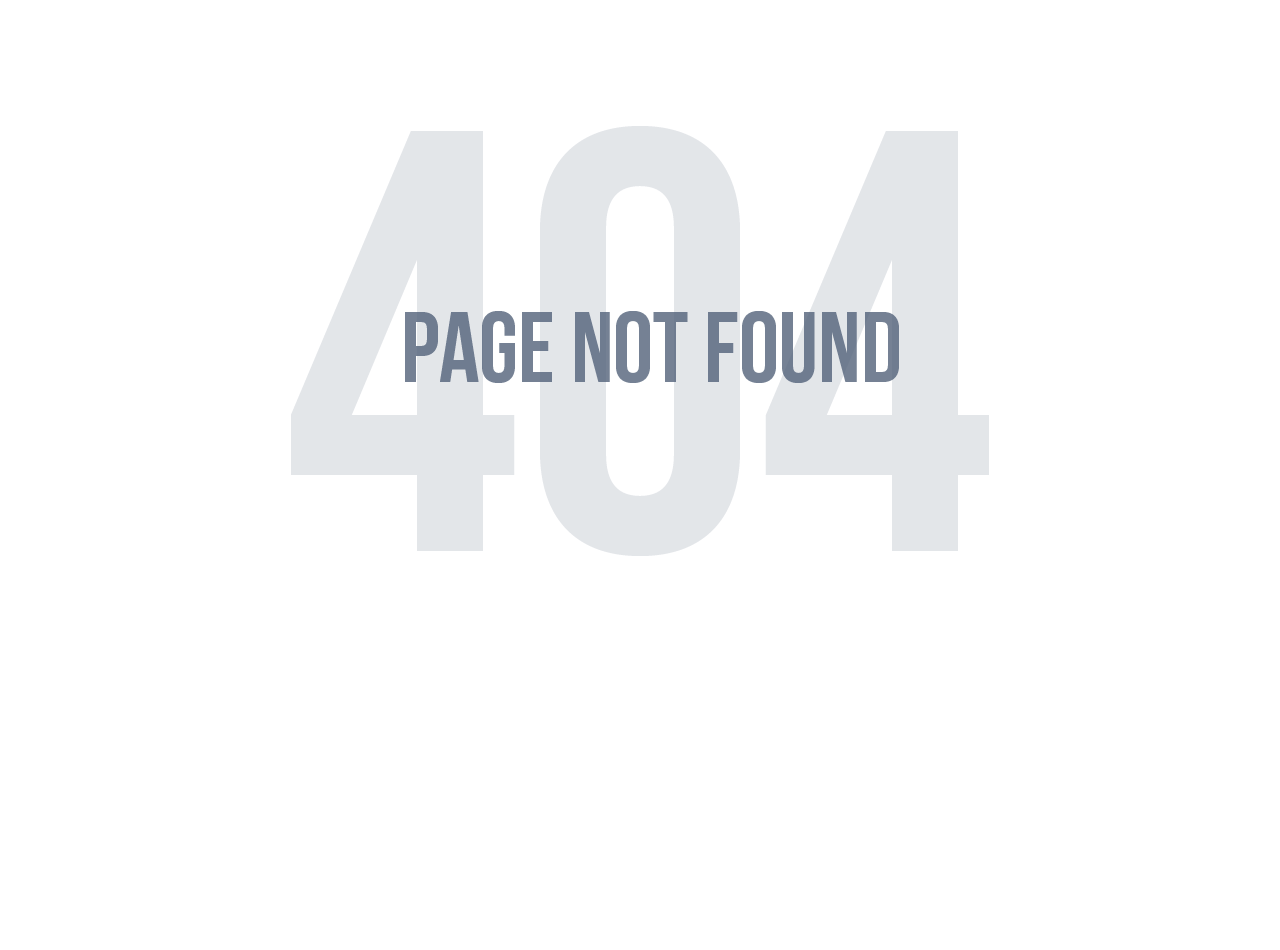
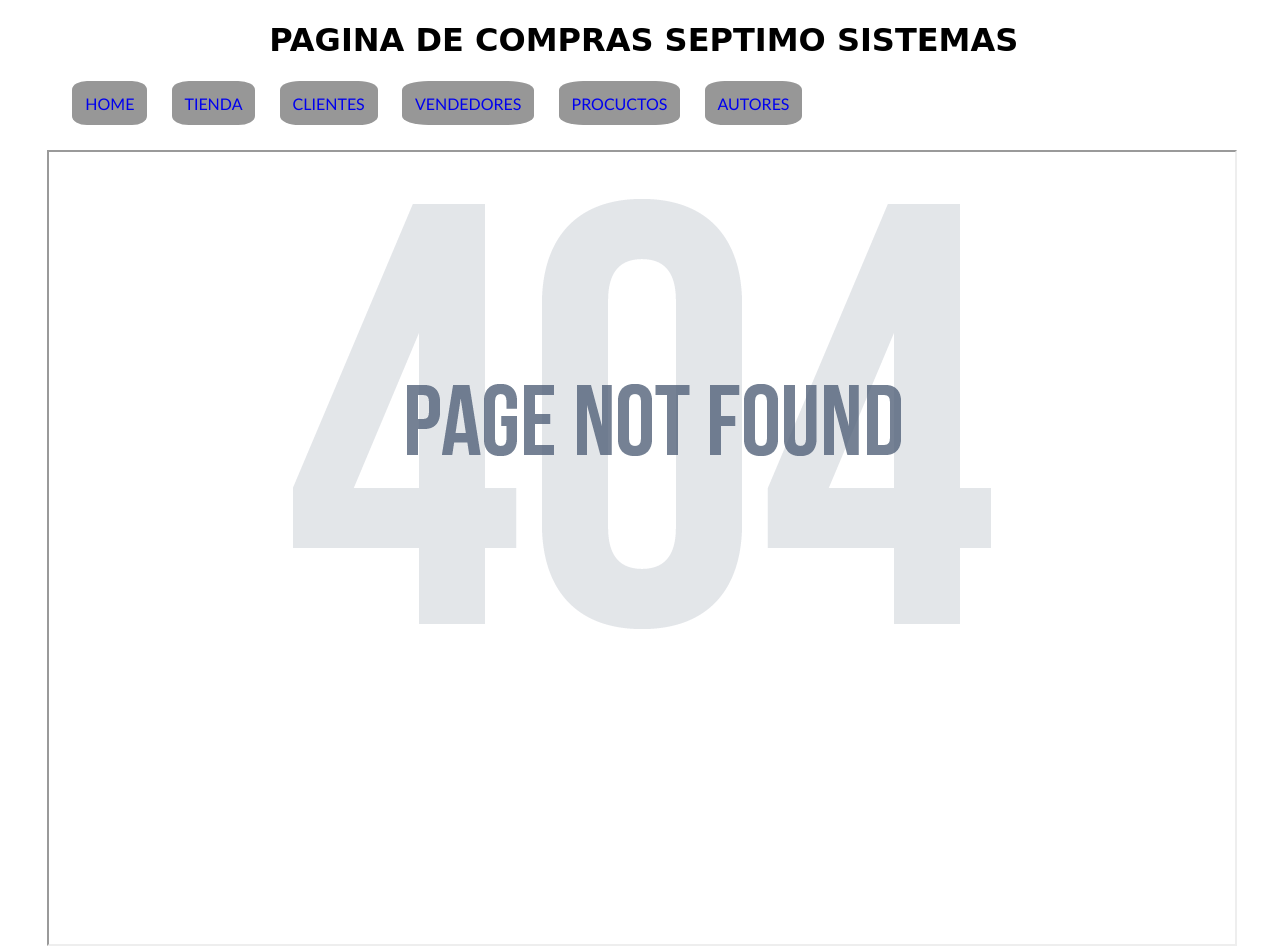
Before and after one commit to JeanPierMontal/cs_final_septimo, a plain HTML site: page index.html in a window 1280 px wide. Before the commit the page ends 800 px from the top, so only its background shows below. Drawn offline with Linux system fonts and the light colour scheme.

Commit message:
Titulo, Iframe, Menu

```diff
--- a/css/main.css
+++ b/css/main.css
@@ -1,4 +1,35 @@
+.encabezado{
+    font-family: cursive;
+    height: 20%;
+    width: 94%;
+    margin-left: 3.3%;
+
+}
+
+.menu li {
+    float: left;
+    padding: .8em;
+    margin-left: 2%;
+    margin-bottom: 2%;
+    display: block;
+    background: rgb(151, 151, 151);
+    font-family: Calibri;
+    text-align: right;
+    border-radius: 20%;
+
+}
+.cuerpo{
+    height: 800px;
+    width: 94.8%;
+    margin-left: 3.1%;
+}
+.pie{
+    height: 20%;
+    width: 100%;
+    background: #000000;
+
+}
 .error{
     text-align: center;
-    margin-top: 10%;
+    margin-top: 4%;
 }
--- /dev/null
+++ b/fmaster.html
@@ -0,0 +1,16 @@
+<!DOCTYPE html>
+<html>
+<head>
+    <meta charset="utf-8" />
+    <meta http-equiv="X-UA-Compatible" content="IE=edge">
+    <title>PORTAL DE COMPRAS</title>
+    <meta name="viewport" content="width=device-width, initial-scale=1">
+    <link rel="stylesheet" type="text/css" media="screen" href="css/main.css" />
+    <script src="js/main.js"></script>
+</head>
+<body>
+    <header class="error">
+        <img src="img/pg.png" alt="error">
+    </header>
+</body>
+</html>
--- a/index.html
+++ b/index.html
@@ -8,11 +8,35 @@
     <link rel="stylesheet" type="text/css" media="screen" href="css/main.css" />
     <script src="js/main.js"></script>
 </head>
+
+<STYLE>a {text-decoration: none;} </STYLE>
+
 <body>
 
-    <header class="error">
-            <img src="img/pg.png" alt="error">
-    </header>
+
+
+
+    <body>
+        <div class='encabezado'>
+            <h1> <center> PAGINA DE COMPRAS SEPTIMO SISTEMAS </center></h1>
+        </div>
+
+        <div class='menu'>
+            <ul>
+                <li><a href="index2.html" target="hud">HOME</a></li>
+                <li><a href="tienda.html" target="hud">TIENDA</a></li>
+                <li><a href="clientes.html" target="hud">CLIENTES</a></li>
+                <li><a href="vendedores.html" target="hud">VENDEDORES</a></li>
+                <li><a href="productos.html" target="hud">PROCUCTOS</a></li>
+                <li><a href="autores.html" target="hud">AUTORES</a></li>
+            </ul>
+        </div>
+        <div class="cuerpo">
+            <iframe src="fmaster.html" name="hud" id="hud" width=99% height=99%></iframe>
+        </div>
+
+    </body>
+
 
 
 
```
Also changed, not shown: 2 other files.
